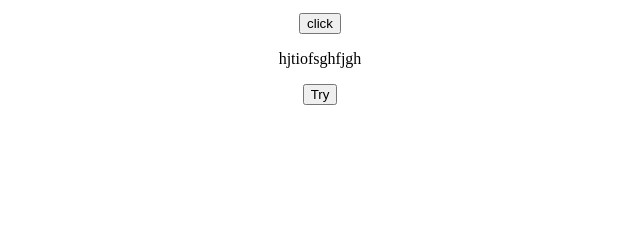
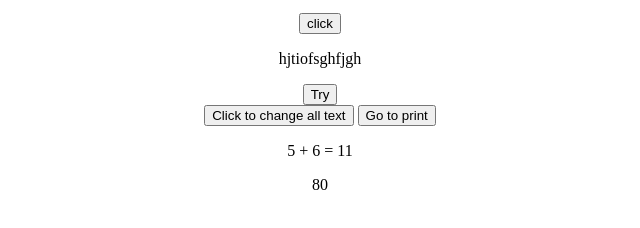
Before and after one commit to mahafujahamed/javascript, a plain HTML site: page index.html in a window 1280 px wide. Shown: the part 356-584 px from the top of the page, without its empty margins (320-960 px from the left). Drawn offline with Linux system fonts and the light colour scheme.

Commit message:
added some learning js code

```diff
--- a/index.html
+++ b/index.html
@@ -24,15 +24,41 @@
         <button onclick="document.getElementById('myImage').src='pic_bulboff.gif'">Turn off the light</button>
     </div>
     <!-- Javascript Where to write -->
-     <div>
+    <div>
         <h2>Mahafuj Ahamed</h2>
         <p id="rou">My name is Mahafuj Ahamed. </p>
         <button onclick="document.getElementById('rou').innerHTML = 'thanks'">click</button>
-     </div>
+    </div>
     <div>
         <p id="name">hjtiofsghfjgh</p>
         <button type="button" onclick="myName()">Try</button>
     </div>
+    <button type="button" onclick="document.write(4+6)">Click to change all text</button>
+    <!-- print page -->
+    <button type="button" onclick="window.print()"> Go to print </button>
+
+    <!-- js statements -->
+    <div>
+        <p id="statement"></p>
+        <script>
+            var x = 5;
+            var y = 6;
+            var z = x + y;
+            document.getElementById("statement").innerHTML = "5 + 6 = " + z;
+            // document.write("5 + 6 = " + z);
+            // document.write("5 + 6 = " + z);
+        </script
+    </div>
+    <script>
+        document.write(10 * 8);
+        // window alert
+        window.alert("Developed by Mahafuj ahamed");
+        letx, y, z;
+            x = 5;
+            y = 7;
+            z = x * y;
+            document.write(z);
+    </script>
 </body>
 
 </html>
```
Also changed, not shown: script.js (line endings or trailing spaces).
